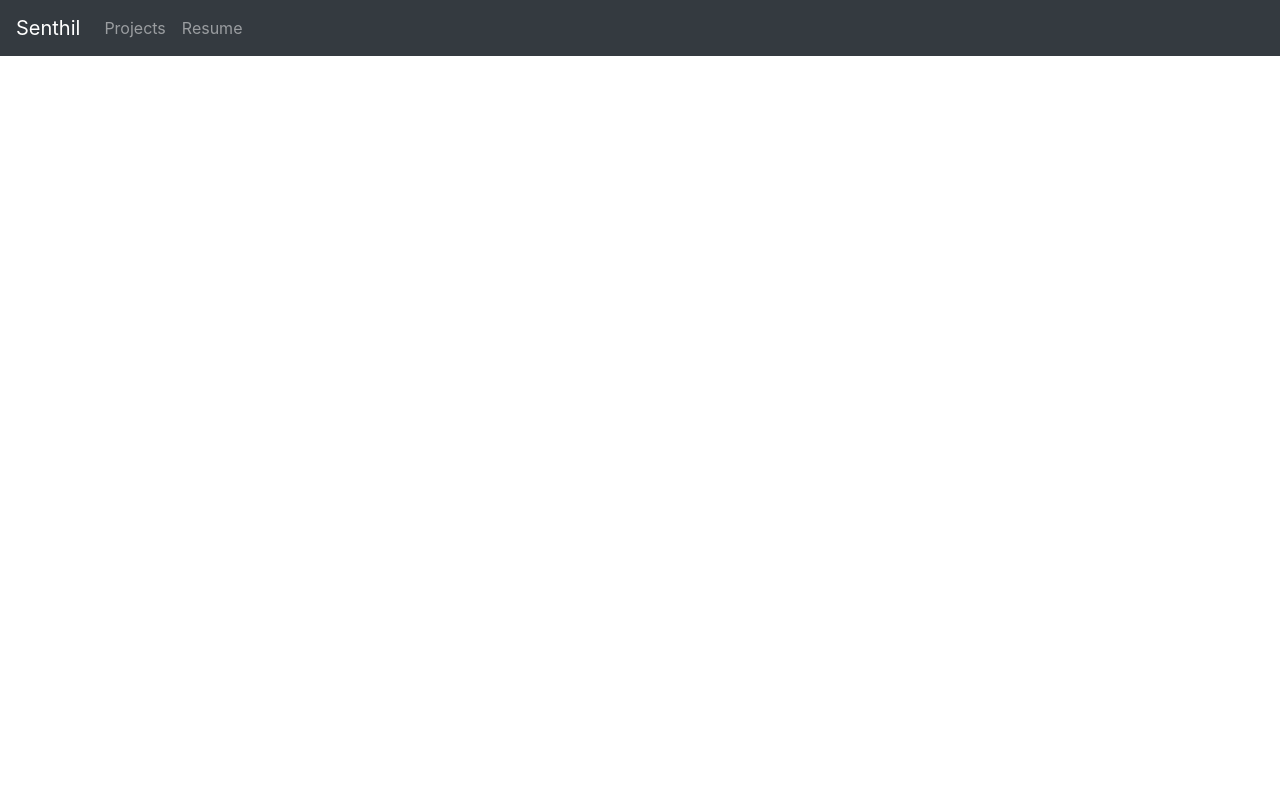
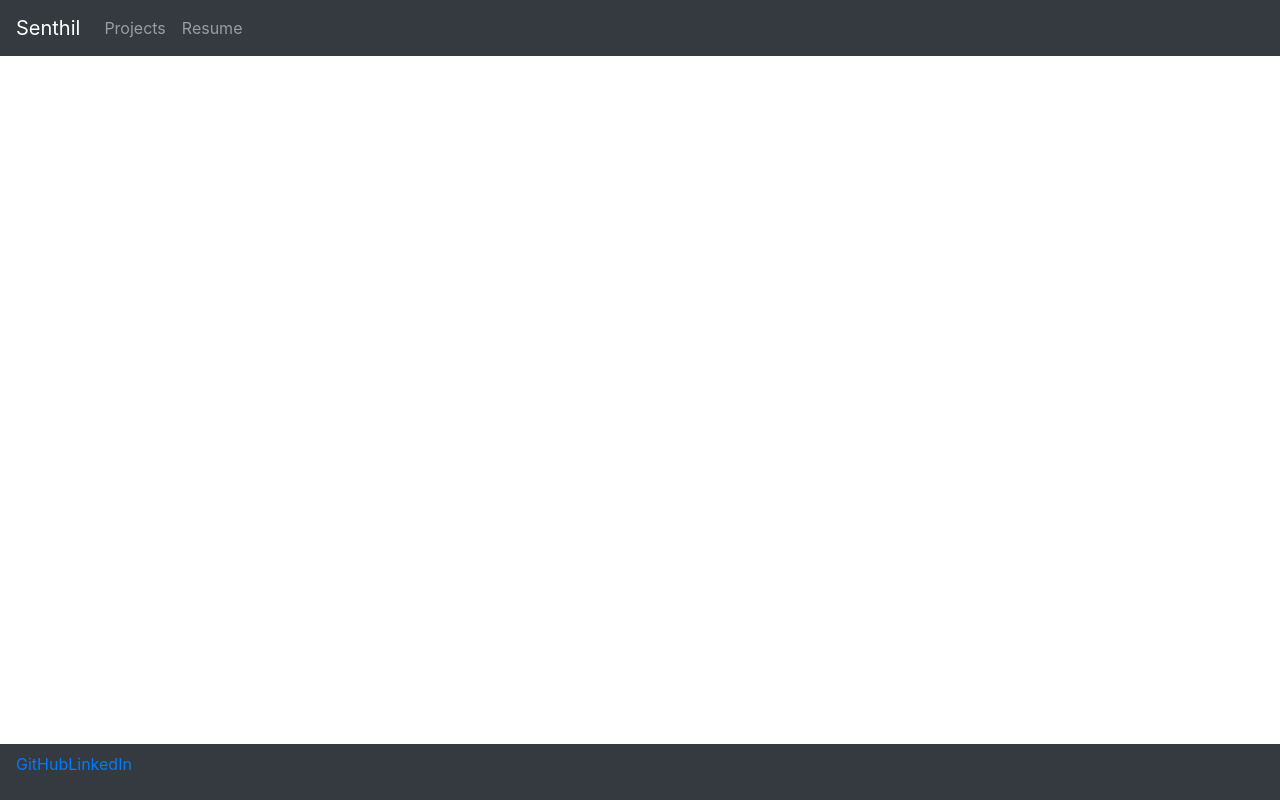
Before and after one commit to spk2dc/spk2dc.github.io, a React (Create React App) app in the folder portfolio/: page / in a window 1280 px wide. Built offline with nearby package versions, Linux system fonts and the light colour scheme.

Commit message:
adding footer

```diff
--- a/portfolio/src/App.js
+++ b/portfolio/src/App.js
@@ -2,11 +2,13 @@ import React from "react";
 import logo from "./logo.svg";
 import "./App.css";
 import NavBar from "./components/NavBar";
+import Footer from "./components/Footer";
 
 function App() {
   return (
     <div className='App'>
       <NavBar />
+      <Footer />
     </div>
   );
 }
--- /dev/null
+++ b/portfolio/src/components/Footer.jsx
@@ -0,0 +1,30 @@
+// Import
+import React from "react";
+import { Navbar } from "react-bootstrap";
+import "bootstrap/dist/css/bootstrap.min.css";
+
+// Component
+export default function Footer() {
+  return (
+    <Navbar className='fixed-bottom' bg='dark' variant='dark'>
+      <p className='footer'>
+        <a
+          className='footerInfo'
+          href='https://github.com/spk2dc'
+          target='_blank'
+          rel='noopener noreferrer'
+        >
+          GitHub
+        </a>
+        <a
+          className='footerInfo'
+          href='https://www.linkedin.com/in/spk2dc/'
+          target='_blank'
+          rel='noopener noreferrer'
+        >
+          LinkedIn
+        </a>
+      </p>
+    </Navbar>
+  );
+}
```
